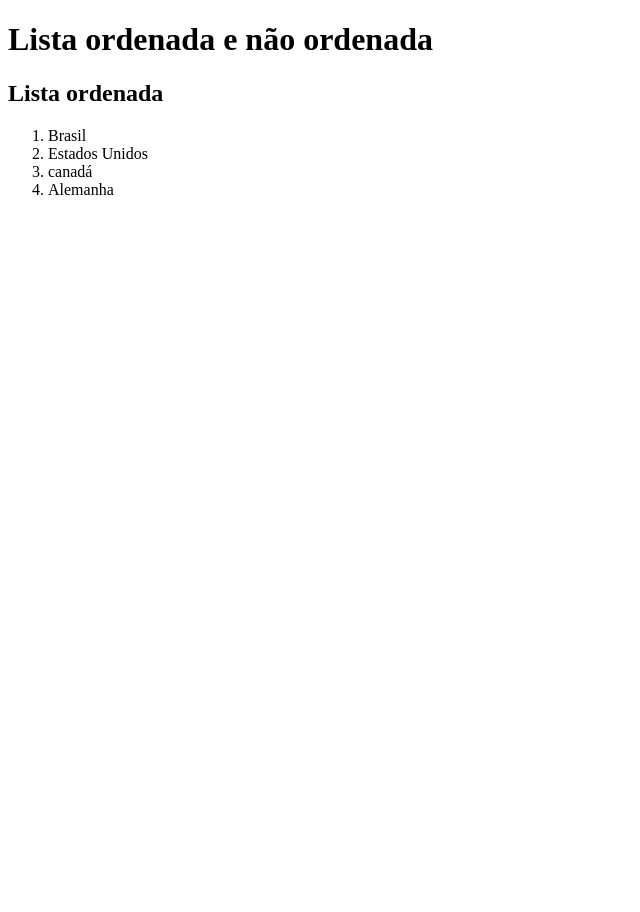
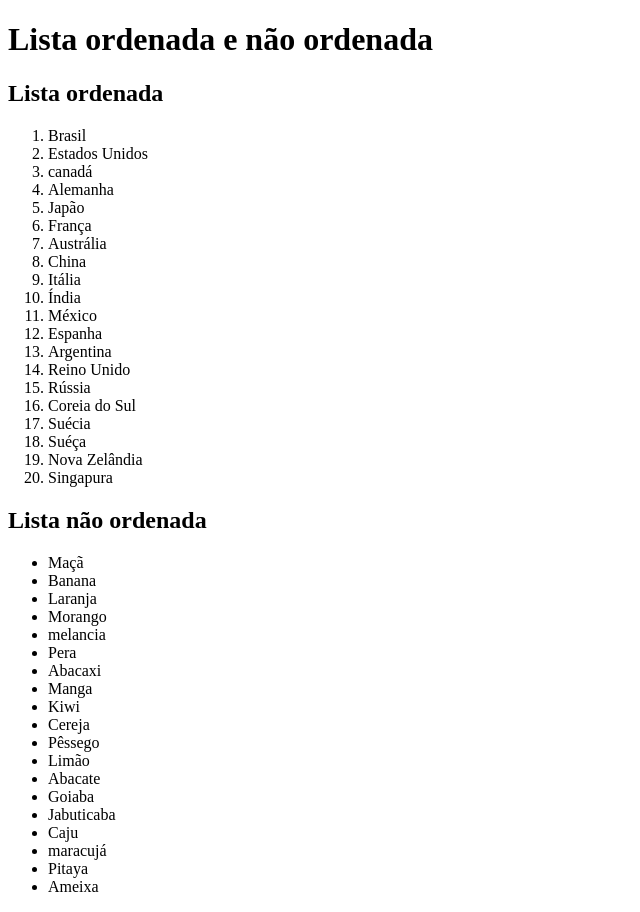
Before and after one commit to danielpradosouza/htmlTeste, a plain HTML site: page AT-HTML/Aula_3/Atv5.html in a window 1280 px wide. Shown: the whole page, without its empty margins (0-640 px from the left). Before the commit the page ends 800 px from the top, so only its background shows below. Drawn offline with Linux system fonts and the light colour scheme.

Commit message:
Terceiro Comit

```diff
--- a/AT-HTML/Aula_3/Atv5.html
+++ b/AT-HTML/Aula_3/Atv5.html
@@ -13,7 +13,45 @@
         <li>Estados Unidos</li>
         <li>canadá</li>
         <li>Alemanha</li>
+        <li>Japão</li>
+        <li>França</li>
+        <li>Austrália</li>
+        <li>China</li>
+        <li>Itália</li>
+        <li>Índia</li>
+        <li>México</li>
+        <li>Espanha</li>
+        <li>Argentina</li>
+        <li>Reino Unido</li>
+        <li>Rússia</li>
+        <li>Coreia do Sul</li>
+        <li>Suécia</li>
+        <li>Suéça</li>
+        <li>Nova Zelândia</li>
+        <li>Singapura</li>
     </ol>
+     <h2>Lista não ordenada</h2>
+    <ul>
+     <li>Maçã</li>
+     <li>Banana</li>
+     <li>Laranja</li>
+     <li>Morango</li>
+     <li>melancia</li>
+     <li>Pera</li>
+     <li>Abacaxi</li>
+     <li>Manga</li>
+     <li>Kiwi</li>
+     <li>Cereja</li>
+     <li>Pêssego</li>
+     <li>Limão</li>
+     <li>Abacate</li>
+     <li>Goiaba</li>
+     <li>Jabuticaba</li>
+     <li>Caju</li>
+     <li>maracujá</li>
+     <li>Pitaya</li>
+     <li>Ameixa</li>
+    </ul>
 
 </body>
 </html>
```
Also changed, not shown: AT-HTML/Aula_3/Atv6.html (added, +43 -0 lines), AT-HTML/Aula_3/Atv7.html (added, +51 -0 lines).
